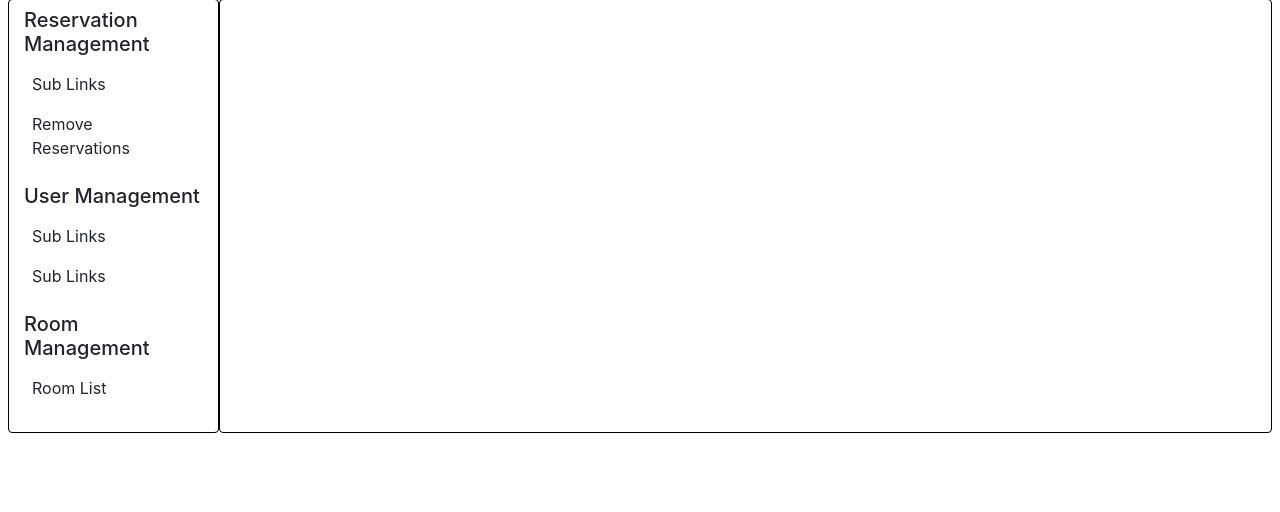
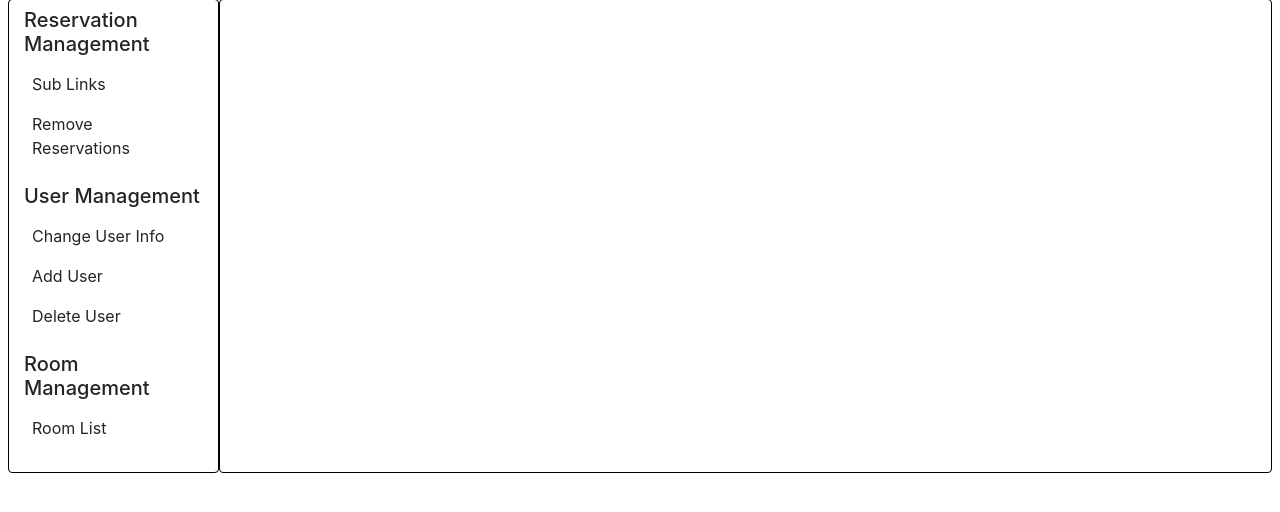
Before and after one commit to pSam465/SoftwareEngineeringGroup3, a PHP site: page /pages/admincontrols.php in a window 1280 px wide. Shown: the part 143-655 px from the top of the page. Run offline with PHP 8.4, Linux system fonts and the light colour scheme; a user stored in the database is signed in.

Commit message:
meeting push

```diff
--- a/reservationweb/htdocs/pages/accountCreation.php
+++ b/reservationweb/htdocs/pages/accountCreation.php
@@ -8,6 +8,11 @@ defaultBody();
 <!DOCTYPE html>
 <html>
 <head>
+	<meta charset="utf-8">
+	<meta name="viewport" content="width=device-width, initial-scale=1, shrink-to-fit=no">
+
+	<link rel="stylesheet" href="https://maxcdn.bootstrapcdn.com/bootstrap/4.0.0/css/bootstrap.min.css" integrity="sha384-Gn5384xqQ1aoWXA+058RXPxPg6fy4IWvTNh0E263XmFcJlSAwiGgFAW/dAiS6JXm" crossorigin="anonymous">
+	<link rel="stylesheet" href="../css/reserve.css">
 	<link rel="stylesheet" type="text/css" href="../css/default.css">
 	<title>Account Creation</title>
 </head>
--- a/reservationweb/htdocs/pages/admincontrols.php
+++ b/reservationweb/htdocs/pages/admincontrols.php
@@ -26,8 +26,9 @@ defaultHeader();
 				</div>
 				<h5 class="links" style="cursor: pointer;">User Management</h5>
 				<div class="hideable">
-					<p onclick="loadcontent('../pages/roomaval.php')" style="cursor: pointer;">Sub Links</p>
-					<p onclick="loadcontent('../pages/removeres.php')" style="cursor: pointer;">Sub Links</p>
+					<p onclick="loadcontent('../pages/adminMod.php')" style="cursor: pointer;">Change User Info</p>
+					<p onclick="loadcontent('../pages/accountCreation.php')" style="cursor: pointer;">Add User</p>
+					<p onclick="loadcontent('../pages/adminaccmain.php')" style="cursor: pointer;">Delete User</p>
 				</div>
 				<h5 class="links" style="cursor: pointer;">Room Management</h5>
 				<div class="hideable">
--- a/reservationweb/htdocs/pages/roomlist.php
+++ b/reservationweb/htdocs/pages/roomlist.php
@@ -65,9 +65,9 @@ require_once("../php/connect.php");
 								<td><input type="checkbox" name="roomUpdate[]" value="$id"></td>
 								<td id='roomid'>$id</td>
 								<td id='roomnum'><input type="number" value=$roomNum></td>
-								<td id='building'><input type="text" value=$building></td>
-								<td id='roomtype'><input type="text" value=$type></td>
-								<td id='description'><input type="text" value=$desc></td>
+								<td id='building'><input type="text" value='$building'></td>
+								<td id='roomtype'><input type="text" value='$type'></td>
+								<td id='description'><input type="text" value='$desc'></td>
 								<td id='availability'><input type="number" value=$avail placeholder="This should be 1 (available) or 0 (unavailable)."></td>
 							</tr>
 							_END;
--- a/reservationweb/htdocs/pages/userInfo.php
+++ b/reservationweb/htdocs/pages/userInfo.php
@@ -3,7 +3,7 @@
 	include_once ('../php/connect.php');
 	$dataConnect = connectDB();
 	//$fromSesId= 111;
-	$fromSesId= $_SESSION["email"];
+	$fromSesId= $_SESSION["uid"];
 	$emailQ= "SELECT email, userID, position, fName, lName FROM user WHERE email = ". $fromSesId;
 	$result= $dataConnect->query($emailQ);
 	$output= $result->fetch_assoc();
```
Also changed, not shown: reservationweb/htdocs/pages/accountMod.php (+4 -6 lines).
